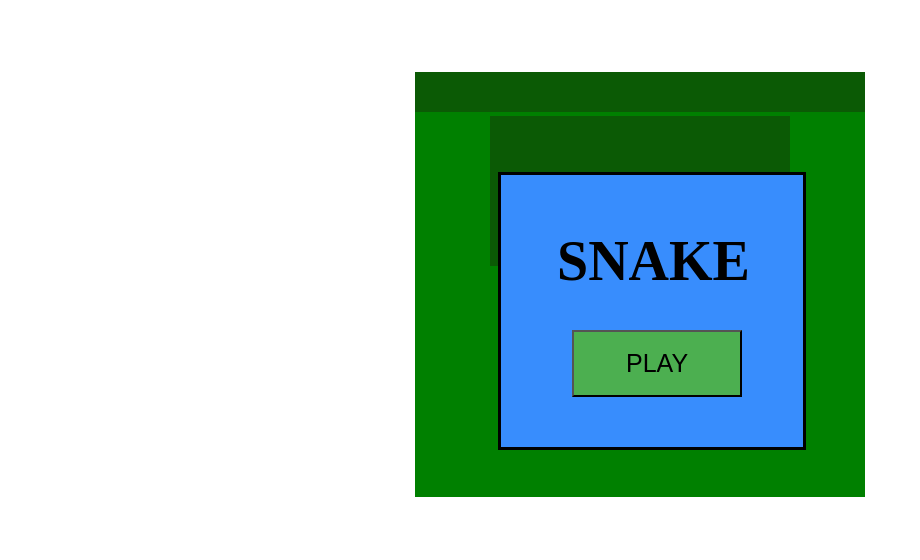
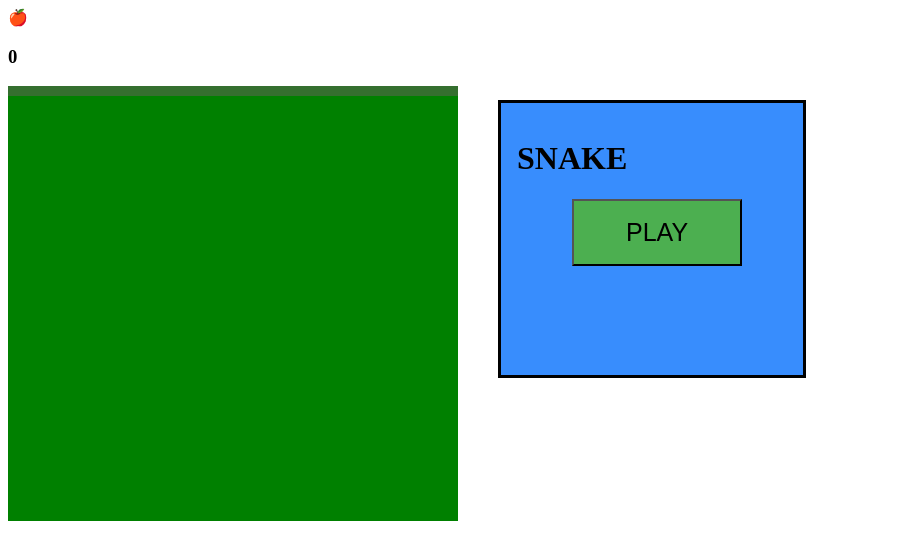
Before and after one commit to ionel96/Snake, a plain HTML site: page index.html in a window 1280 px wide. Shown: the whole page, without its empty margins (0-920 px from the left). Drawn offline with Linux system fonts and the light colour scheme.

Commit message:
Update index.html

```diff
--- a/index.html
+++ b/index.html
@@ -3,19 +3,19 @@
     <head>
         <meta charset="UTF-8">
         <link rel="stylesheet" href="style.css">
-</head>
-    <br><br><br>
+    </head>
     <body onkeydown="getKeyAndMove(event)">
-        <div id="box">
-            <canvas id="board"></canvas>
-            <canvas id="obj"></canvas>
-            <div id="snake"></div>
-            <div id="food" style="left: 365px; top: 220px;">🍎</div>
-            <h2 id="tx" style="margin-inline-start: 180px"></h2>
+        <div id="displayFrame">
+            <div id="fruit">🍎</div>
+            <h3 id="counter">0</h3>
+            <div id="output"></div>
+        </div>
+        <div id="board">
+            <div id="box" class="cell"></div>
             <dialog id="dialog" open>
-                <h1 style="font-size: 350%; margin-inline-start: 40px;">SNAKE</h1>
+                <h1 id ="h1Dialog">SNAKE</h1>
                 <form method="dialog">
-                  <button id="btn" onclick="createGameBoard()">PLAY</button>
+                <button id="btn" onclick="moveFood()">PLAY</button>
                 </form>
             </dialog>
         </div>
```
